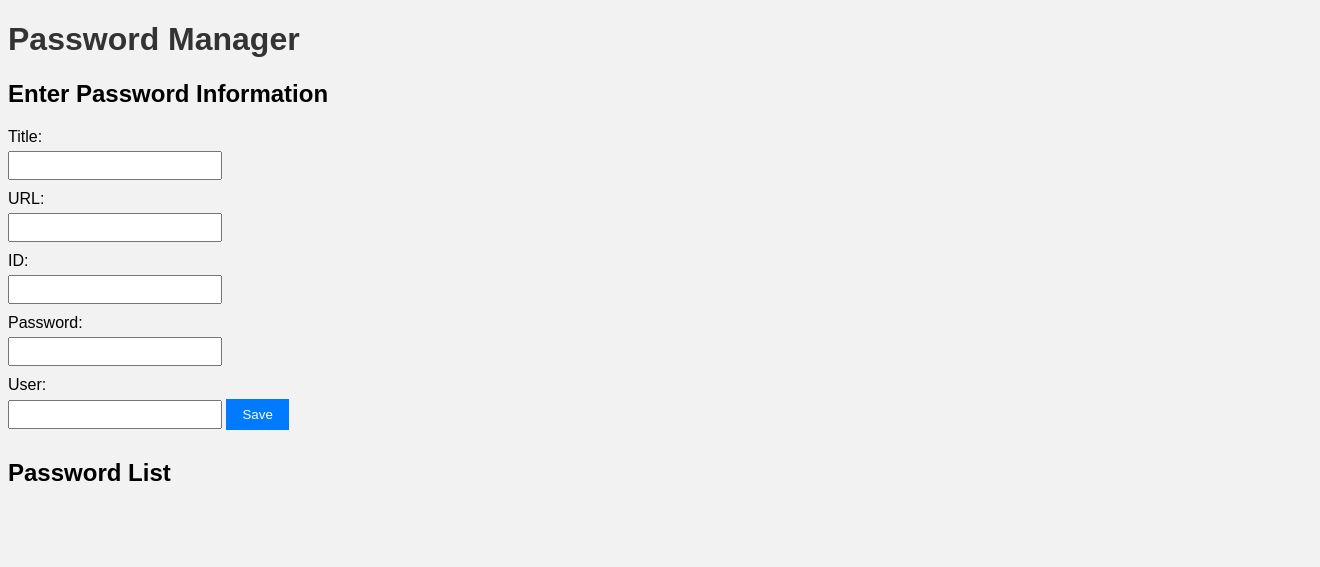
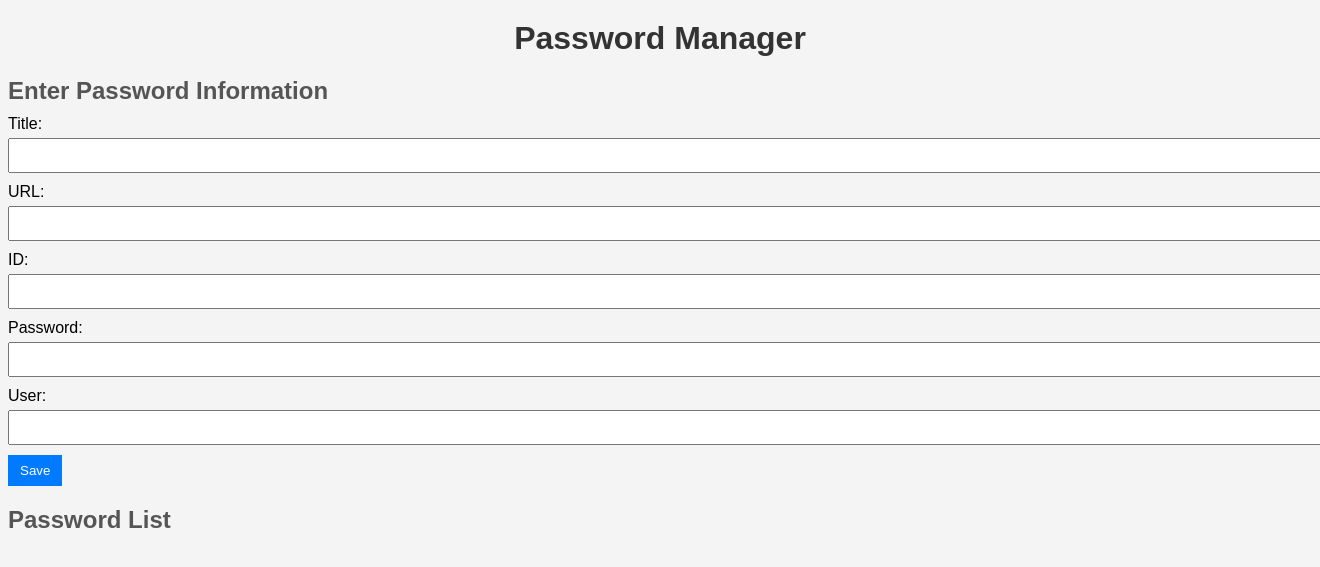
Before and after one commit to leegs0071/trial, a PHP site: page /index.html in a window 1320 px wide; the page is wider, and only the part inside the window is pictured. Shown: the top 567 px of that part. Run offline with PHP 8.4, Linux system fonts and the light colour scheme.

Commit message:
Update styles.css

```diff
--- a/styles.css
+++ b/styles.css
@@ -1,15 +1,23 @@
-/* 스타일시트 내용 */
+/* style.css */
+
 body {
-  background-color: #f2f2f2;
   font-family: Arial, sans-serif;
+  background-color: #f4f4f4;
 }
 
 h1 {
   color: #333;
+  text-align: center;
+  margin: 20px 0;
+}
+
+h2 {
+  color: #555;
+  margin: 10px 0;
 }
 
 form {
-  margin-top: 20px;
+  margin-bottom: 20px;
 }
 
 label {
@@ -19,15 +27,34 @@ label {
 
 input[type="text"],
 input[type="password"] {
-  width: 200px;
-  padding: 5px;
+  width: 100%;
+  padding: 8px;
   margin-bottom: 10px;
 }
 
-button {
-  padding: 8px 16px;
+button[type="submit"],
+button.edit-button,
+button.delete-button {
+  padding: 8px 12px;
   background-color: #007bff;
   color: #fff;
   border: none;
   cursor: pointer;
+  margin-right: 10px;
 }
+
+ul {
+  list-style: none;
+  padding: 0;
+}
+
+li {
+  background-color: #fff;
+  padding: 10px;
+  margin-bottom: 10px;
+}
+
+button.edit-button,
+button.delete-button {
+  background-color: #dc3545;
+}
```
